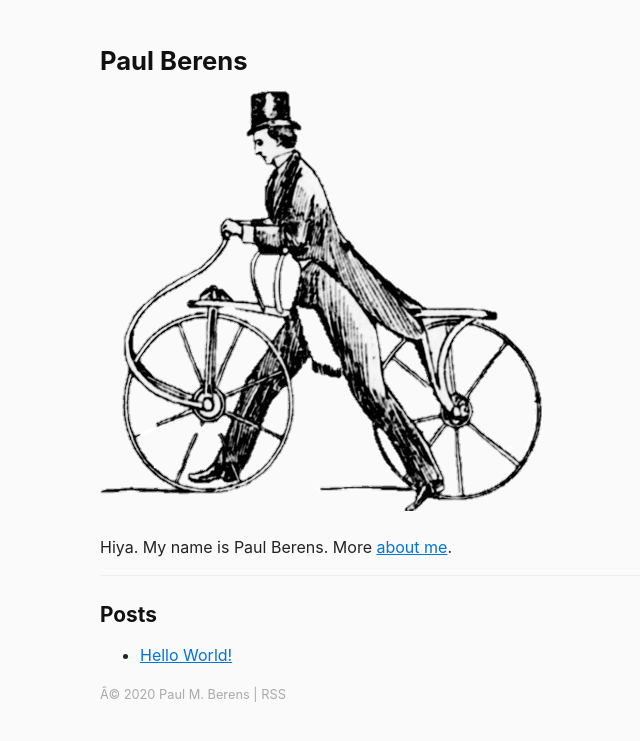
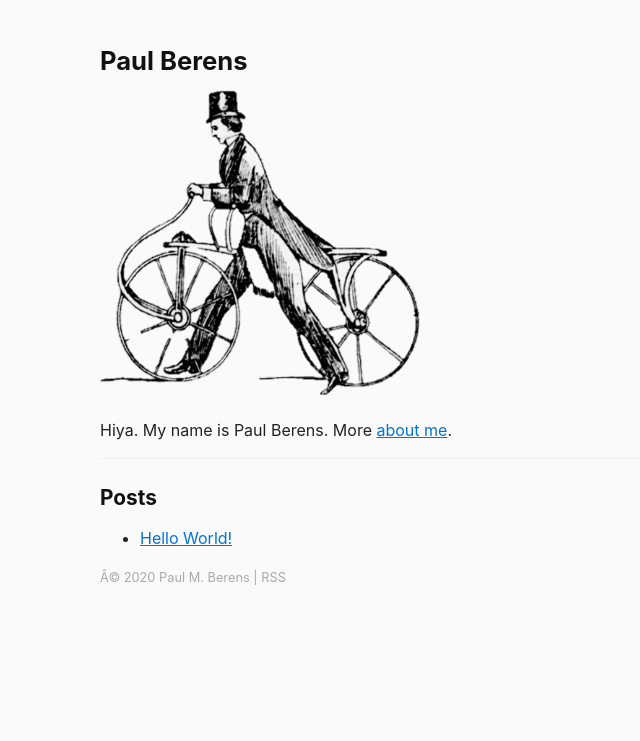
Before and after one commit to berensp/berensp.github.io, a Jekyll site: the page built from index.md, in a window 1280 px wide. Shown: the top 741 px of the page, without its empty margins (220-860 px from the left). Built offline with Jekyll 4.4.1, drawn with Linux system fonts in a browser that asks for light colours; nearby versions of some CDN libraries.

Commit message:
Update index.md

```diff
--- a/index.md
+++ b/index.md
@@ -1,6 +1,6 @@
 ---
 layout: home
 ---
-![Me walking my bicycle](/assets/curricle.01.png)
+<img src="/assets/curricle.01.png" width="50%" height="50%">
 
 Hiya. My name is Paul Berens. More [about me](/about/).
```
